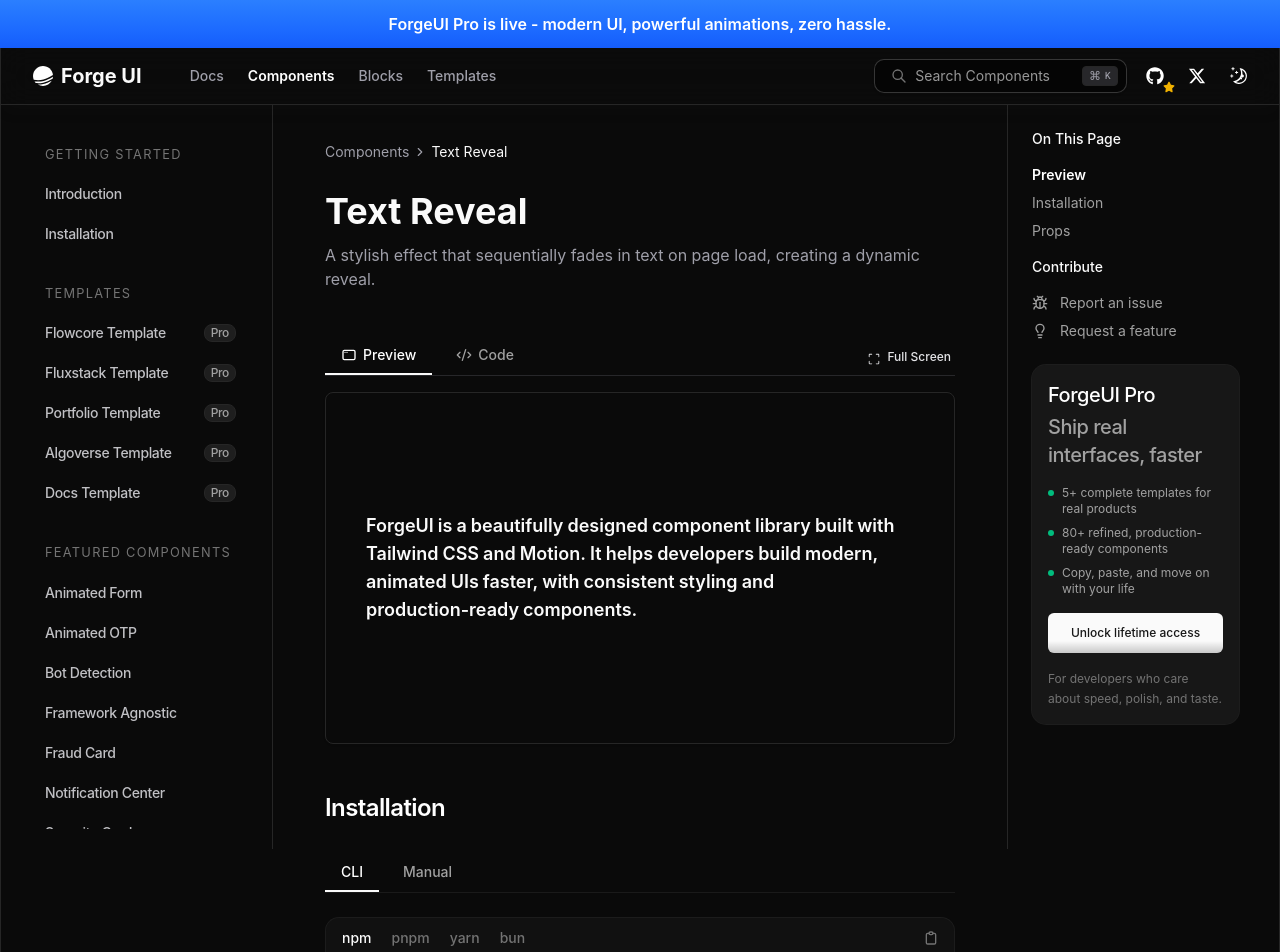
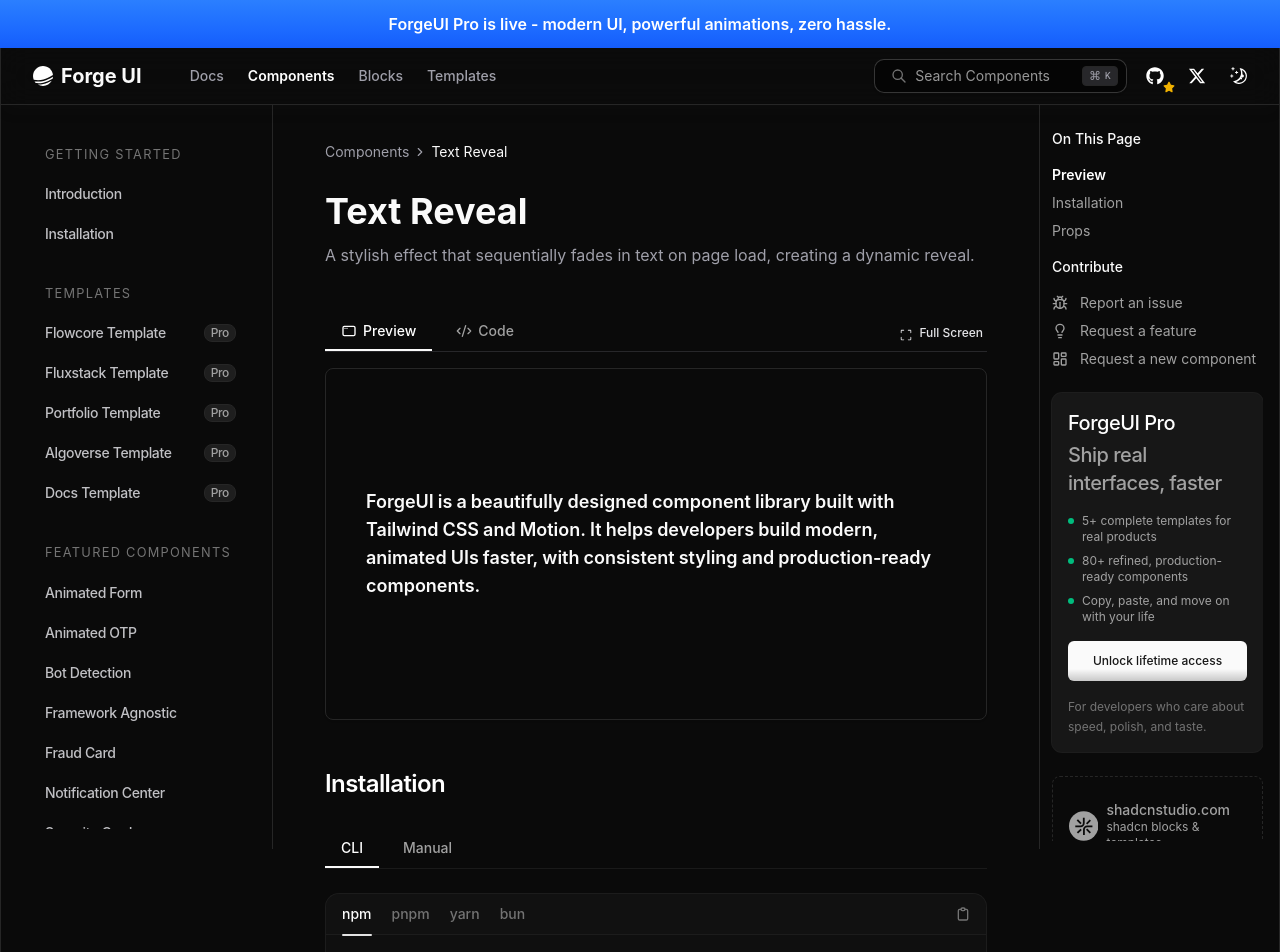
Before and after one commit to AmanShakya0018/forgeui, a Next.js app: page /components/text-reveal in a window 1280 px wide. Shown: the top 952 px of the page. Built offline with nearby package versions, Linux system fonts and the light colour scheme.

Commit message:
chore: added shadcnstudio banner on the sidebar

```diff
--- a/app/(primary)/layout.tsx
+++ b/app/(primary)/layout.tsx
@@ -15,21 +15,21 @@
       <Link
         href={"https://pro.forgeui.in/"}
         target="_blank"
-        className="top-0 flex h-12 w-full items-center justify-center bg-gradient-to-b from-blue-500 to-blue-600 p-2 text-center text-sm font-semibold text-white sm:text-[1rem]"
+        className="top-0 flex h-12 w-full items-center justify-center bg-linear-to-b from-blue-500 to-blue-600 p-2 text-center text-sm font-semibold text-white sm:text-[1rem]"
       >
         ForgeUI Pro is live - modern UI, powerful animations, zero hassle.
       </Link>
       <Navbar />
-      <div className="mx-auto max-w-[95.8rem] items-start gap-3 border-x px-2 md:px-6 lg:flex lg:px-8">
-        <aside className="top-14 hidden h-[calc(100vh-3.5rem)] shrink-0 border-r pb-3 lg:sticky lg:block lg:w-[240px] lg:overflow-hidden">
-          <ScrollArea className="h-full w-full pb-2 pt-8">
+      <div className="mx-auto max-w-[95.8rem] items-start gap-3 border-x px-2 md:px-6 lg:flex lg:pr-0 lg:pl-8">
+        <aside className="top-14 hidden h-[calc(100vh-3.5rem)] shrink-0 border-r pb-3 lg:sticky lg:block lg:w-60 lg:overflow-hidden">
+          <ScrollArea className="h-full w-full pt-8 pb-2">
             <PrimaryItems />
           </ScrollArea>
         </aside>
-        <main className="flex-1 overflow-y-auto px-2 pb-8 pt-4 lg:pr-6 xl:pr-10">
+        <main className="flex-1 overflow-y-auto px-2 pt-4 pb-8 lg:pr-6 xl:pr-10">
           {children}
         </main>
-        <aside className="top-14 hidden h-[calc(100vh-3.5rem)] shrink-0 border-l pb-3 lg:sticky lg:w-[240px] lg:overflow-hidden xl:block">
+        <aside className="top-14 hidden h-[calc(100vh-3.5rem)] shrink-0 border-l pb-3 lg:sticky lg:w-60 lg:overflow-hidden xl:block">
           <PageContentSidebar />
         </aside>
       </div>
--- a/components/layout/page-content-sidebar.tsx
+++ b/components/layout/page-content-sidebar.tsx
@@ -1,10 +1,11 @@
 "use client";
 import { useActiveSection } from "@/hooks/use-active-section";
 import { usePathname } from "next/navigation";
-import { LuBug, LuLightbulb } from "react-icons/lu";
+import { LuBug, LuLayoutDashboard, LuLightbulb } from "react-icons/lu";
 import React from "react";
 import Link from "next/link";
 import { cn } from "@/lib/utils";
+import { ScrollArea } from "@/components/ui/scroll-area";
 
 const contributeItems = [
   {
@@ -17,11 +18,11 @@
     href: "https://github.com/amanshakya0018/forgeui/issues/new?title=[feat]:%20%2Fcomponents%2F&labels=enhancement&template=feature_request.md",
     icon: LuLightbulb,
   },
-  // {
-  //   title: "Request a new component",
-  //   href: "https://github.com/amanshakya0018/forgeui/issues/new?title=[feat]:%20%2Fcomponents%2F&labels=enhancement&template=feature_request.md",
-  //   icon: LuLayoutDashboard,
-  // },
+  {
+    title: "Request a new component",
+    href: "https://github.com/amanshakya0018/forgeui/issues/new?title=[feat]:%20%2Fcomponents%2F&labels=enhancement&template=feature_request.md",
+    icon: LuLayoutDashboard,
+  },
 ];
 
 const PageContentSidebar = () => {
@@ -51,7 +52,9 @@
   }
 
   return (
-    <div className="flex h-full w-full flex-col justify-start gap-6 overflow-y-auto pt-6 pr-2 pl-6">
+    <div className="sticky top-16 h-[calc(100vh-4rem)] w-full">
+      <ScrollArea className="h-full pr-4">
+        <div className="flex flex-col gap-6 pt-6 pb-4 pl-3">
           <div className="space-y-4">
             <div className="space-y-2">
               <p className="text-sm font-medium">On This Page</p>
@@ -97,6 +100,9 @@
             </div>
           </div>
           <ForgeUIProPromo />
+          <ShadcnStudioPromo />
+        </div>
+      </ScrollArea>
     </div>
   );
 };
@@ -105,9 +111,8 @@
 
 const ForgeUIProPromo = () => {
   return (
-    <div className="group relative overflow-hidden rounded-xl bg-neutral-50 ring-1 ring-neutral-100 dark:bg-neutral-900 dark:ring-neutral-800/70">
+    <div className="group relative overflow-hidden rounded-lg bg-neutral-50 ring-1 ring-neutral-100 dark:bg-neutral-900 dark:ring-neutral-800/70">
       <div className="relative space-y-4 p-4">
-        {/* header */}
         <div className="space-y-1">
           <p className="text-xl font-medium tracking-tight text-neutral-900 dark:text-white">
             ForgeUI Pro
@@ -117,7 +122,6 @@
           </p>
         </div>
 
-        {/* value list */}
         <ul className="space-y-2 text-xs text-neutral-600 dark:text-neutral-400">
           <li className="flex items-start gap-2">
             <span className="mt-1.25 h-1.5 w-1.5 shrink-0 rounded-full bg-emerald-500" />
@@ -150,7 +154,6 @@
           Unlock lifetime access
         </Link>
 
-        {/* trust line */}
         <p className="text-xs leading-relaxed text-neutral-400 dark:text-neutral-500">
           For developers who care about speed, polish, and taste.
         </p>
@@ -158,3 +161,89 @@
     </div>
   );
 };
+
+const ShadcnStudioPromo = () => {
+  return (
+    <a
+      href="https://shadcnstudio.com/?utm_source=forgeui&utm_medium=banner&utm_campaign=forgeui"
+      target="_blank"
+      rel="noopener noreferrer nofollow"
+      className="group"
+    >
+      <section className="text-muted-foreground space-y-4 rounded-md border border-dashed px-4 py-6 transition-colors group-hover:text-current group-active:text-current">
+        <header className="mx-auto flex items-center justify-center gap-2">
+          <svg
+            viewBox="0 0 328 329"
+            fill="none"
+            xmlns="http://www.w3.org/2000/svg"
+            className="size-8"
+            aria-hidden="true"
+          >
+            <rect
+              y="0.5"
+              width="328"
+              height="328"
+              rx="164"
+              fill="currentColor"
+            ></rect>
+            <path
+              d="M165.018 72.3008V132.771C165.018 152.653 148.9 168.771 129.018 168.771H70.2288"
+              strokeWidth="20"
+              className="stroke-background"
+            ></path>
+            <path
+              d="M166.627 265.241L166.627 204.771C166.627 184.889 182.744 168.771 202.627 168.771L261.416 168.771"
+              strokeWidth="20"
+              className="stroke-background"
+            ></path>
+            <line
+              x1="238.136"
+              y1="98.8184"
+              x2="196.76"
+              y2="139.707"
+              strokeWidth="20"
+              className="stroke-background"
+            ></line>
+            <line
+              x1="135.688"
+              y1="200.957"
+              x2="94.3128"
+              y2="241.845"
+              strokeWidth="20"
+              className="stroke-background"
+            ></line>
+            <line
+              x1="133.689"
+              y1="137.524"
+              x2="92.5566"
+              y2="96.3914"
+              strokeWidth="20"
+              className="stroke-background"
+            ></line>
+            <line
+              x1="237.679"
+              y1="241.803"
+              x2="196.547"
+              y2="200.671"
+              strokeWidth="20"
+              className="stroke-background"
+            ></line>
+          </svg>
+          <div className="flex flex-col">
+            <span className="text-sm leading-tight font-medium">
+              shadcnstudio.com
+            </span>
+            <span className="text-muted-foreground text-xs">
+              shadcn blocks &amp; templates
+            </span>
+          </div>
+        </header>
+        <p className="text-muted-foreground text-center text-xs">
+          Accelerate your project development with ready-to-use, and fully
+          customizable shadcn ui Components, Blocks, UI Kits, Boilerplates,
+          Templates and Themes with AI Tools 🪄.
+        </p>
+      </section>
+    </a>
+  );
+};
```
Lines whose indentation alone changed are shown as unchanged.
